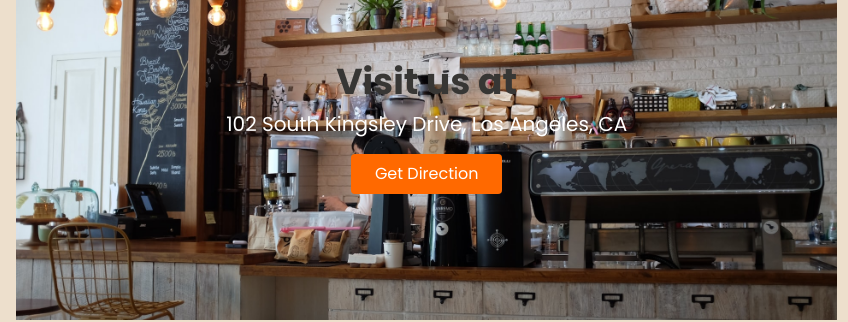
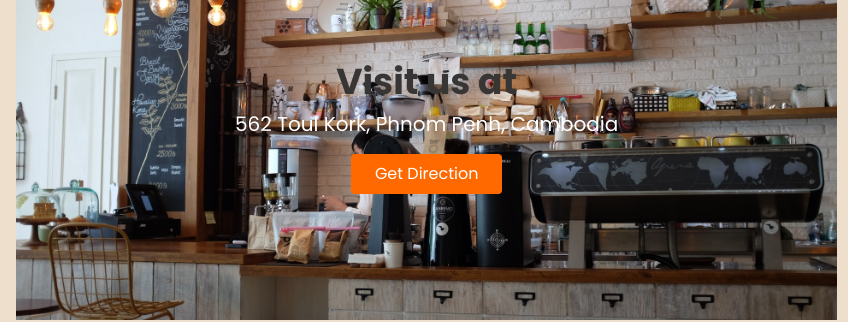
Before and after one commit to ngovkimsouheng/miniprojectG04, a website: page pages/contact.html in a window 1280 px wide. Shown: the part 80-402 px from the top of the page, 0-848 px from the left. Drawn offline with Linux system fonts and the light colour scheme.

Commit message:
Update contact.html

```diff
--- a/pages/contact.html
+++ b/pages/contact.html
@@ -28,7 +28,7 @@
             >
               <h1 class="text-2xl md:text-4xl font-Poppins-bold mb-2 text-Accent-color">Visit us at</h1>
               <p class="text-lg md:text-xl">
-                102 South Kingsley Drive, Los Angeles, CA
+               562 Toul Kork, Phnom Penh, Cambodia
               </p>
               <button
                 class="mt-4 px-6 py-2 bg-orange-500 hover:bg-orange-600 rounded transition"
```
